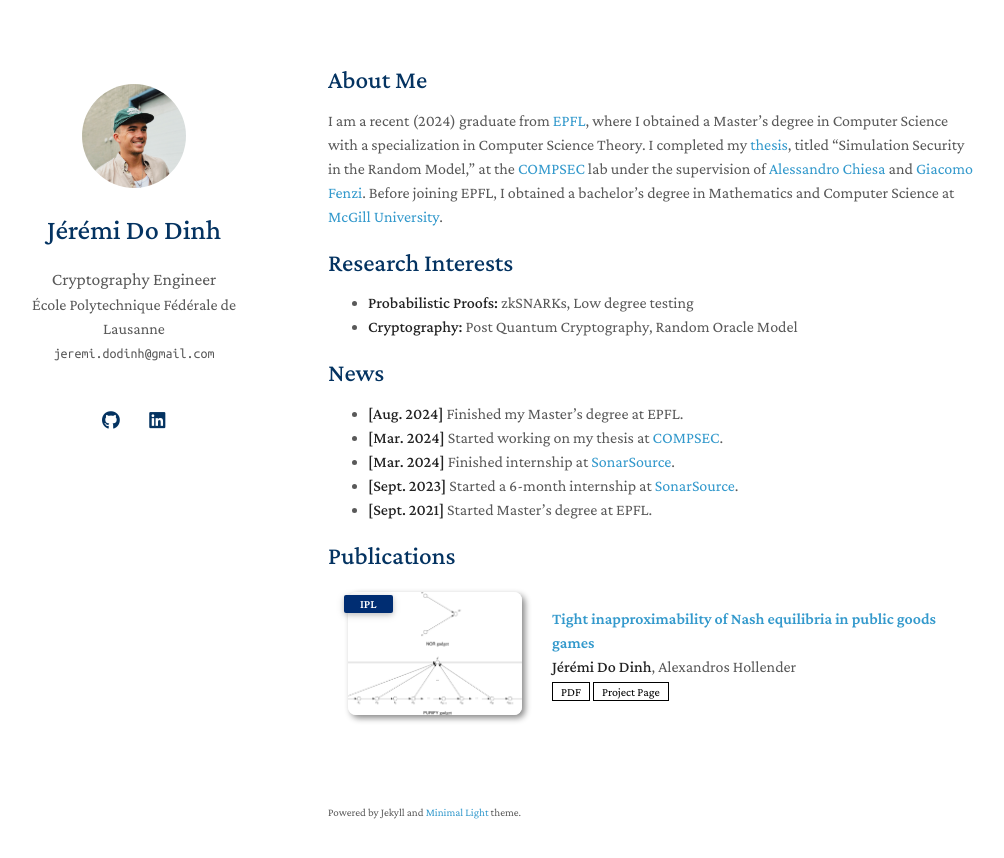
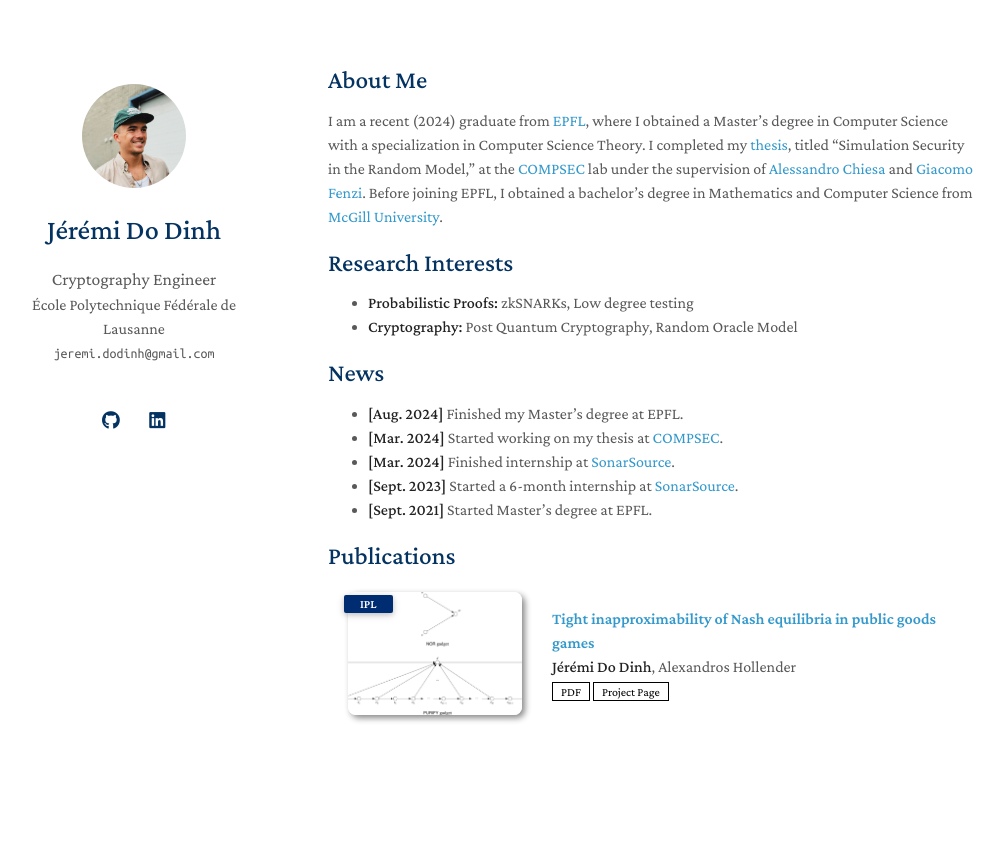
Before and after one commit to yaoyao-liu/minimal-light, a Jekyll site: the page built from index.md, in a window 1280 px wide. Shown: the top 858 px of the page, without its empty margins (142-1146 px from the left). Built offline with Jekyll 4.4.1, drawn with Linux system fonts in a browser that asks for light colours; a style sheet for code colours, icons or effects is not loaded; our own code applies the rules of GitHub Pages for plain Markdown files.

Commit message:
Fix minor details

```diff
--- a/_config.yml
+++ b/_config.yml
@@ -15,7 +15,7 @@
 # google_scholar: https://scholar.google.com/
 cv_link: assets/files/CV-CAN.pdf
 github_link: https://github.com/jdodinh
-linkedin: https://www.linkedin.com/jdodinh
+linkedin: https://www.linkedin.com/in/jdodinh
 twitter: https://twitter.com/jedodinh
 
 # Images (e.g., your profile picture and your website's favicon)
@@ -26,7 +26,7 @@
 
 # Footnote
 # You may use the option to disable the footnote, "Powered by Jekyll and Minimal Light theme."
-enable_footnote: true
+enable_footnote: false
 
 # Auto Dark Mode
 # You may use the option to disable the automatic dark theme
--- a/index.md
+++ b/index.md
@@ -4,7 +4,7 @@
 
 ## About Me
 
-I am a recent (2024) graduate from [EPFL](https://www.epfl.ch/en/), where I obtained a Master's degree in Computer Science with a specialization in Computer Science Theory. I completed my [thesis](./assets/files/m-thesis.pdf), titled "Simulation Security in the Random Model," at the [COMPSEC](https://compsec.epfl.ch/) lab under the supervision of [Alessandro Chiesa](https://ic-people.epfl.ch/~achiesa/) and [Giacomo Fenzi](https://gfenzi.io/). Before joining EPFL, I obtained a bachelor's degree in Mathematics and Computer Science at [McGill University](https://www.mcgill.ca/).
+I am a recent (2024) graduate from [EPFL](https://www.epfl.ch/en/), where I obtained a Master's degree in Computer Science with a specialization in Computer Science Theory. I completed my [thesis](./assets/files/m-thesis.pdf), titled "Simulation Security in the Random Model," at the [COMPSEC](https://compsec.epfl.ch/) lab under the supervision of [Alessandro Chiesa](https://ic-people.epfl.ch/~achiesa/) and [Giacomo Fenzi](https://gfenzi.io/). Before joining EPFL, I obtained a bachelor's degree in Mathematics and Computer Science from [McGill University](https://www.mcgill.ca/).
 
 ## Research Interests
 
```
